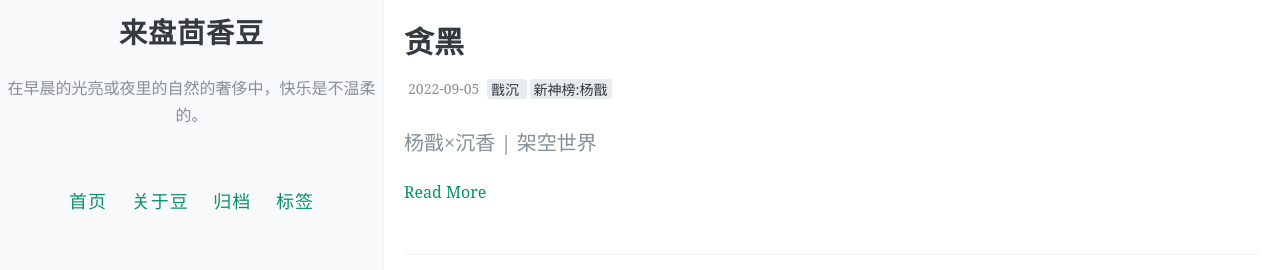
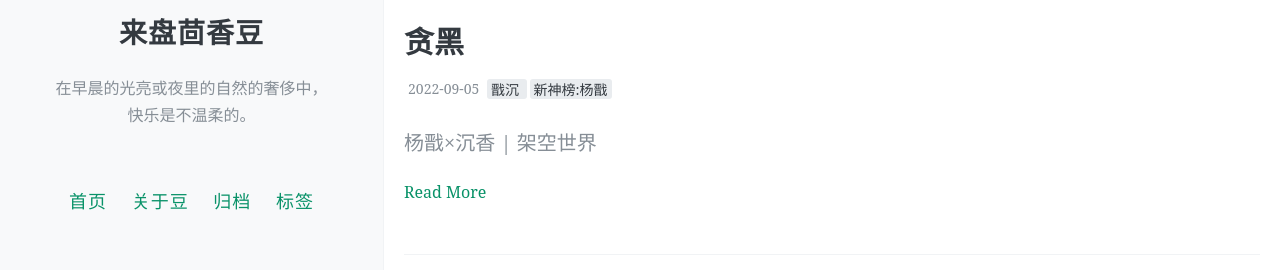
Before and after one commit to nadatomayo/dodo, a Jekyll site: the page built from index.html, in a window 1280 px wide. Shown: the part 290-560 px from the top of the page. Built offline with Jekyll 4.4.1, drawn with Linux system fonts in a browser that asks for light colours; the list of posts is cut into pages by our own code; comment, search, counter and statistics services are not loaded.

```diff
--- a/_config.yml
+++ b/_config.yml
@@ -8,7 +8,7 @@
 
 # 描述/签名
 name: 来盘茴香豆
-description: 在早晨的光亮或夜里的自然的奢侈中，快乐是不温柔的。
+description: 在早晨的光亮或夜里的自然的奢侈中，<br/>快乐是不温柔的。
 
 # 输入你的网站域名（如果你没有添加自己的域名，而是直接用GitHub pages分配的域名的话可以省略）
 url:
```
